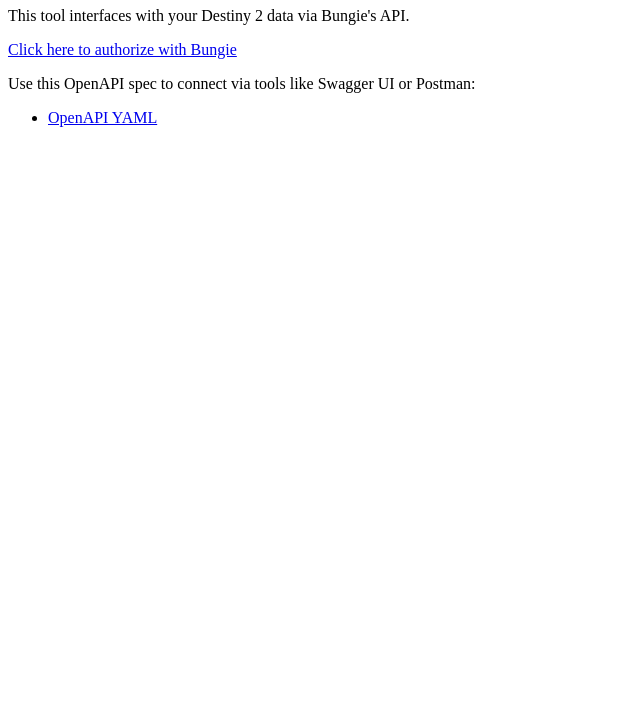
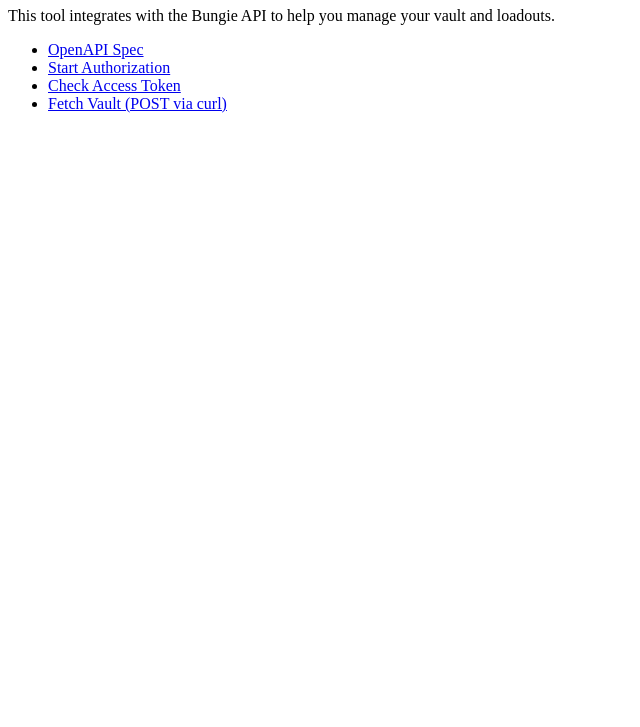
Before and after one commit to rbarrimond/the-rob-vault-app, a plain HTML site: page static/tool.html in a window 1280 px wide. Shown: the part 73-800 px from the top of the page, without its empty margins (0-640 px from the left). Drawn offline with Linux system fonts and the light colour scheme.

Commit message:
Update OpenAPI specification and enhance tool interface for improved user experience

```diff
--- a/static/tool.html
+++ b/static/tool.html
@@ -1,17 +1,18 @@
 <!DOCTYPE html>
 <html lang="en">
 <head>
-    <meta charset="utf-8">
-    <meta name="viewport" content="width=device-width, initial-scale=1">
-    <title>Vault Assistant Tool</title>
+  <meta charset="UTF-8">
+  <meta name="viewport" content="width=device-width, initial-scale=1.0">
+  <title>Destiny 2 Vault Assistant Tool</title>
 </head>
 <body>
   <h1>Destiny 2 Vault Assistant</h1>
-    <p>This tool interfaces with your Destiny 2 data via Bungie's API.</p>
-    <p><a href="/api/auth">Click here to authorize with Bungie</a></p>
-    <p>Use this OpenAPI spec to connect via tools like Swagger UI or Postman:</p>
+  <p>This tool integrates with the Bungie API to help you manage your vault and loadouts.</p>
   <ul>
-      <li><a href="/api/static/openapi.yaml">OpenAPI YAML</a></li>
+    <li><a href="/api/static/openapi.yaml" target="_blank">OpenAPI Spec</a></li>
+    <li><a href="/api/auth" target="_blank">Start Authorization</a></li>
+    <li><a href="/api/token" target="_blank">Check Access Token</a></li>
+    <li><a href="/api/vault" target="_blank">Fetch Vault (POST via curl)</a></li>
   </ul>
 </body>
 </html>
```
Also changed, not shown: 1 other file. Lines whose indentation alone changed are shown as unchanged.
